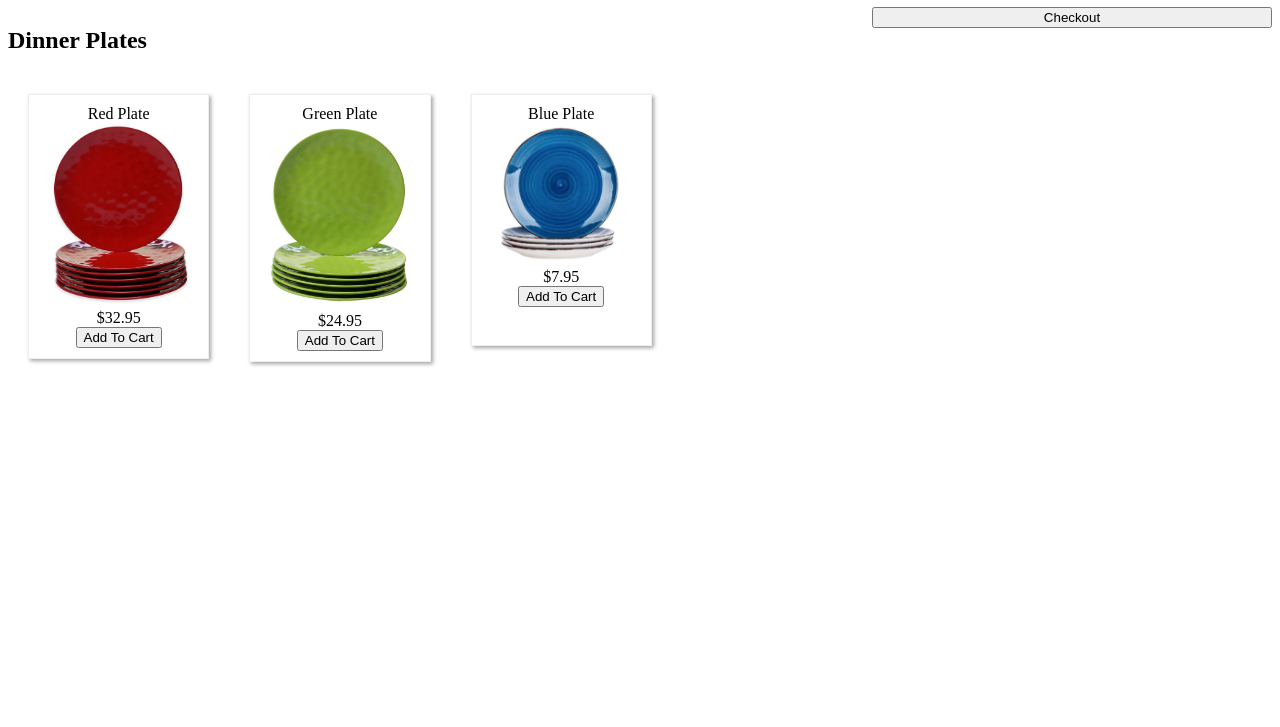
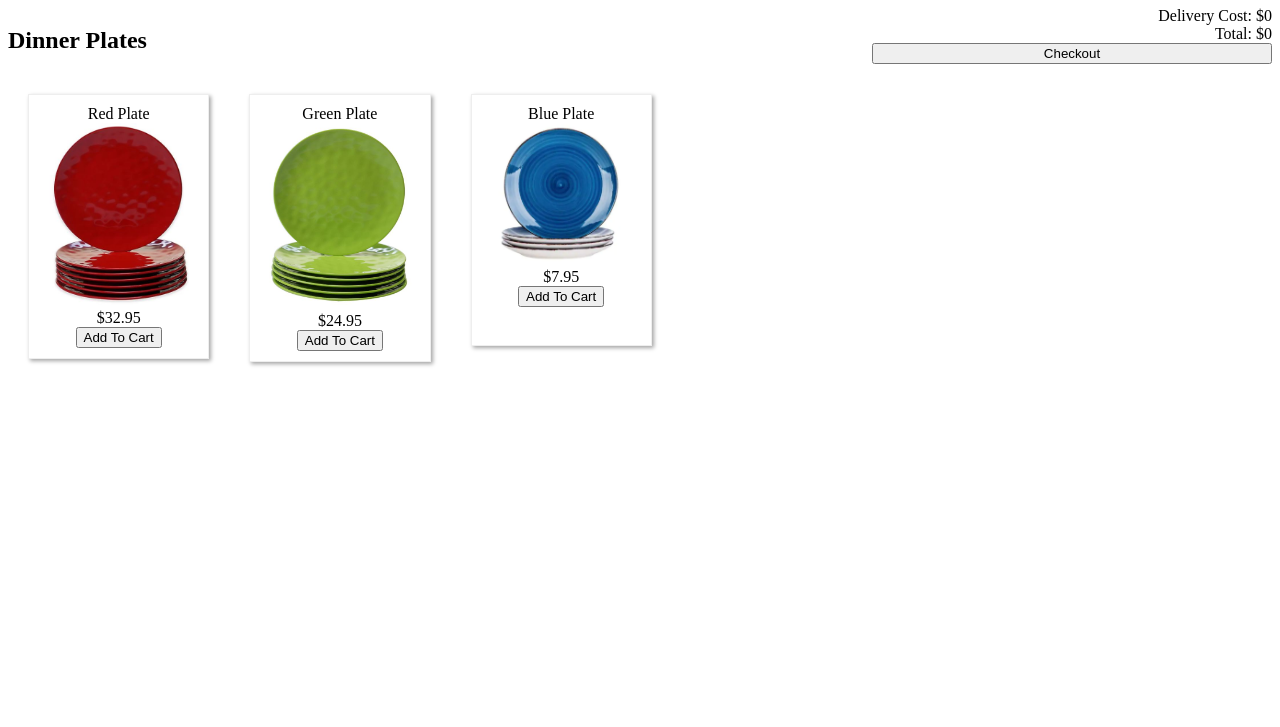
Before and after one commit to shivauigit/plates-co-poc, a plain HTML site: page index.html in a window 1280 px wide. Shown: the part 73-800 px from the top of the page. Drawn offline with Linux system fonts and the light colour scheme.

Commit message:
adding documentation

```diff
--- a/index.html
+++ b/index.html
@@ -29,6 +29,8 @@
                     <ul class="cart-item-list" id="cart-list">
                     </ul>
                     <div class="order-detail" id="order-detail">
+                        <div class="deliver-cost">Delivery Cost: $0</div>
+                        <div class="order-value">Total: $0</div>
                     </div>
                     <button>Checkout</button>
                 </div>
```
Also changed, not shown: scripts/cart.js (+25 -0 lines), scripts/products.js (+6 -1 lines).
